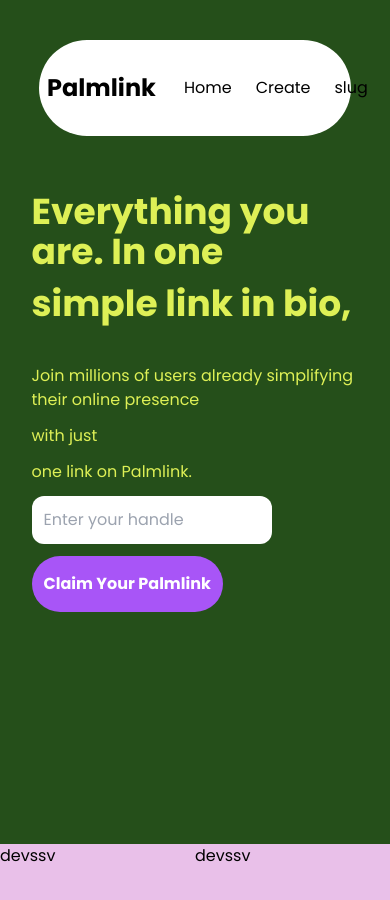
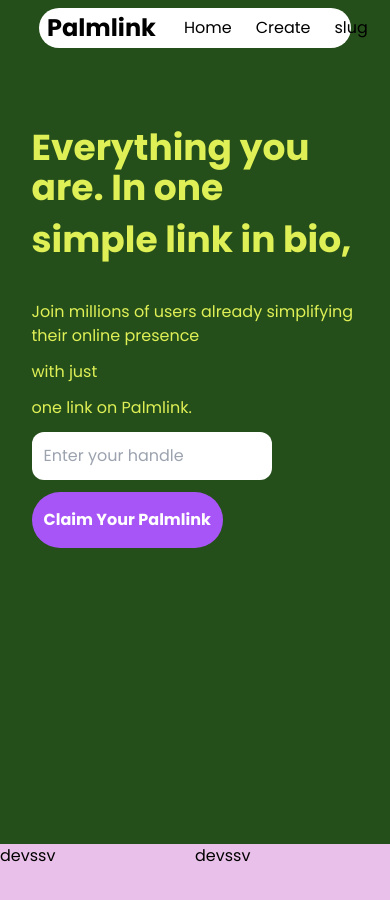
Before and after one commit to kumail-ahmad/myLink, a Next.js app: page / in a window 390 px wide. Shown: the top 900 px of the page. Built offline with nearby package versions, Linux system fonts and the light colour scheme; grey boxes are pictures that could not be loaded.

Commit message:
improved UI

```diff
--- a/app/components/Navbar.js
+++ b/app/components/Navbar.js
@@ -10,7 +10,7 @@ const Navbar = () => {
     <>
       {showNavbar && (
         <div className="container">
-          <nav className="bg-white w-[80vw] flex justify-between fixed top-10 right-[10vw] rounded-full md:p-5 md:px-7 ">
+          <nav className="bg-white w-[80vw] flex justify-between fixed top-2 md:top-10 right-[10vw] rounded-full  md:p-5 md:px-7 ">
             <div className="logo&clickables flex items-center gap-3">
               <div className="svg mx-2 flex items-center ">
                 <Link href="/">
@@ -44,11 +44,11 @@ const Navbar = () => {
                 </ul>
               </div>
             </div>
-            <div className="buttons flex gap-5">
-              <button className="bg-gray-300 hover:bg-gray-400 text-gray-800 font-bold py-3 px-5 rounded-full">
+            <div className="buttons hidden md:block  gap-5">
+              <button className="bg-gray-300 hover:bg-gray-400 text-gray-800 font-bold py-3 px-5 rounded-full ">
                 Log In
               </button>
-              <button className="bg-purple-500 hover:bg-purple-600 text-white font-bold py-3 px-5 rounded-full">
+              <button className="bg-purple-500 hover:bg-purple-600 text-white font-bold py-3 px-5 rounded-full ml-5">
                 Sign up Free
               </button>
             </div>
--- a/app/page.js
+++ b/app/page.js
@@ -17,7 +17,7 @@ export default function Home() {
     <main>
       <section className="bg-customGreen min-h-[100vh] grid grid-cols-1 md:grid-cols-2">
         <div className="text&all mx-3 md:mx-16">
-          <div className="flex justify-center mt-48 md:mt-40 flex-col ml-[5vw] gap-3 font-poppins">
+          <div className="flex justify-center mt-32 md:mt-40 flex-col ml-[5vw] gap-3 font-poppins">
             <p className="text-[#def056] font-bold text-4xl md:text-6xl">
               Everything you are. In one{" "}
             </p>
```
